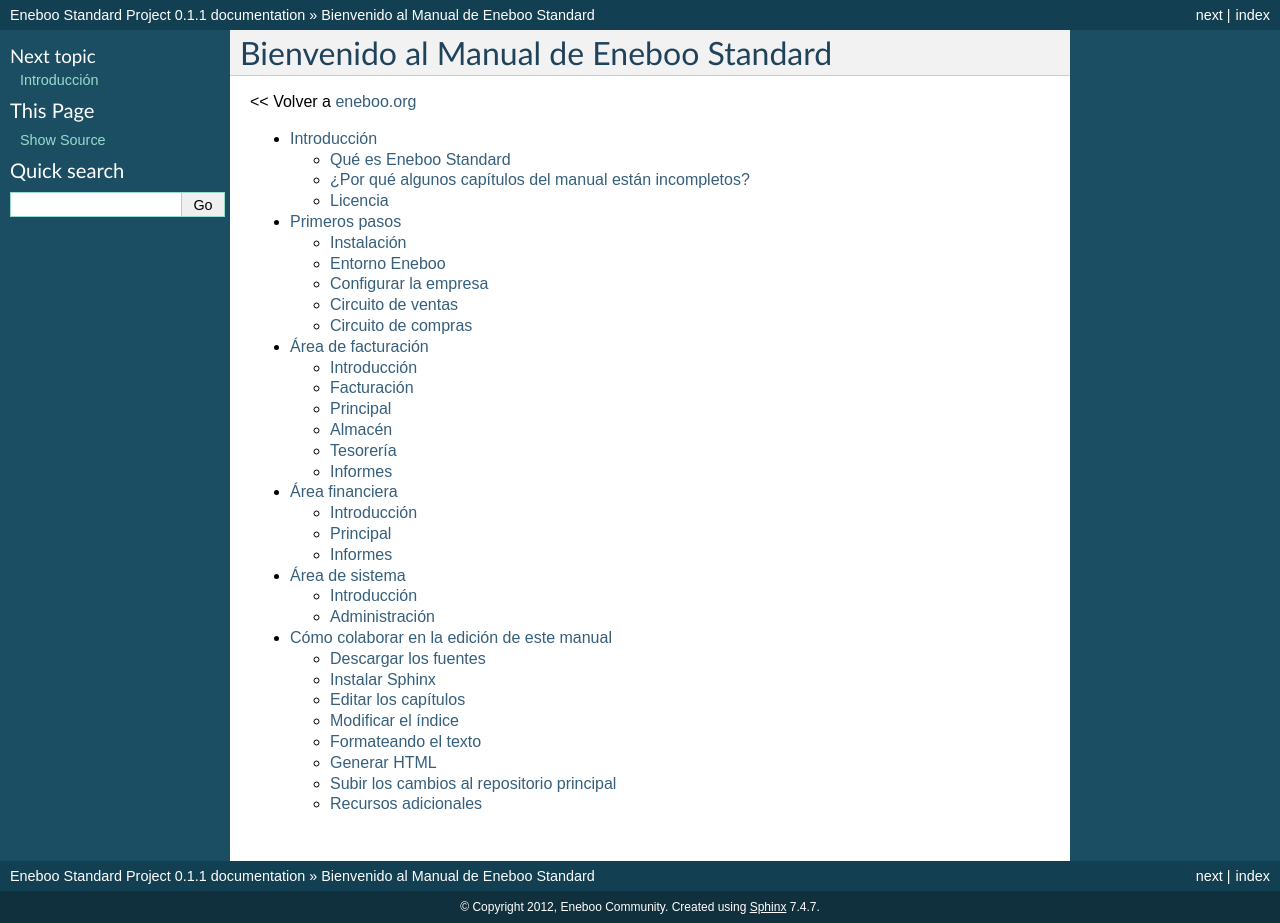
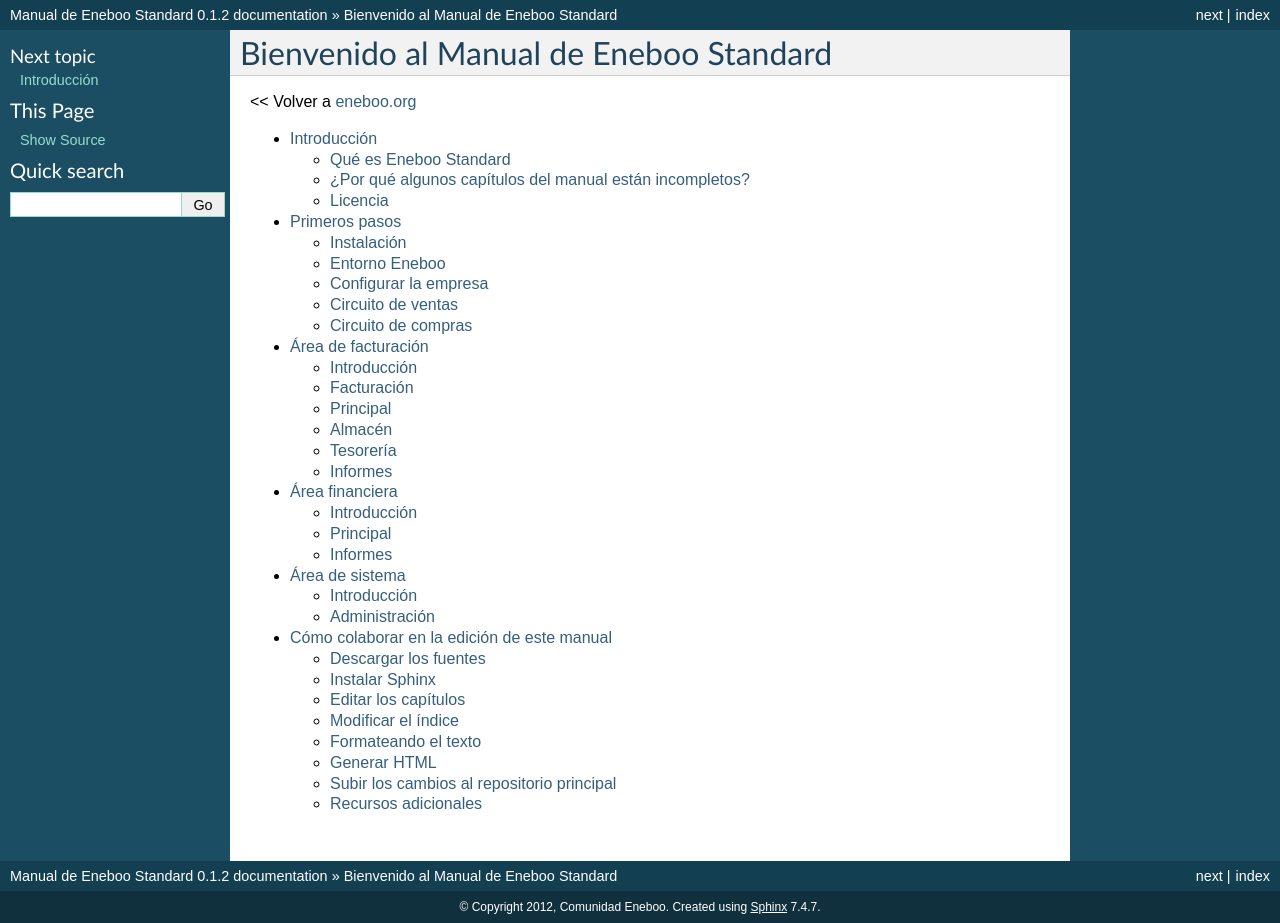
Before and after one commit to gestiweb/eneboo-doc, a Sphinx documentation site: the page built from features/prj0001-standard/source/index.rst, in a window 1280 px wide. Built offline with Sphinx 7.4.7, drawn with Linux system fonts in a browser that asks for light colours.

Commit message:
Versionar: v0.1.2

```diff
--- a/features/prj0001-standard/source/conf.py
+++ b/features/prj0001-standard/source/conf.py
@@ -37,8 +37,8 @@
 master_doc = 'index'
 
 # General information about the project.
-project = u'Eneboo Standard Project'
-copyright = u'2012, Eneboo Community'
+project = u'Manual de Eneboo Standard'
+copyright = u'2012, Comunidad Eneboo'
 
 # The version info for the project you're documenting, acts as replacement for
 # |version| and |release|, also used in various other places throughout the
@@ -47,7 +47,7 @@
 # The short X.Y version.
 version = '0.1'
 # The full version, including alpha/beta/rc tags.
-release = '0.1.1'
+release = '0.1.2'
 
 # The language for content autogenerated by Sphinx. Refer to documentation
 # for a list of supported languages.
@@ -172,8 +172,8 @@
 # Grouping the document tree into LaTeX files. List of tuples
 # (source start file, target name, title, author, documentclass [howto/manual]).
 latex_documents = [
-  ('index', 'EnebooStandardProject.tex', u'Eneboo Standard Project Documentation',
-   u'Eneboo Community', 'manual'),
+  ('index', 'EnebooStandardProject.tex', u'Manual de Eneboo Standard',
+   u'Comunidad Eneboo', 'manual'),
 ]
 
 # The name of an image file (relative to this directory) to place at the top of
```
